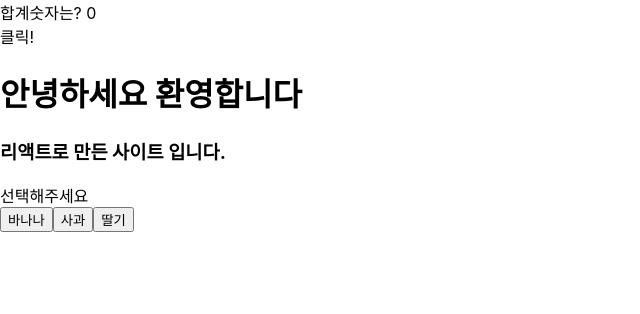
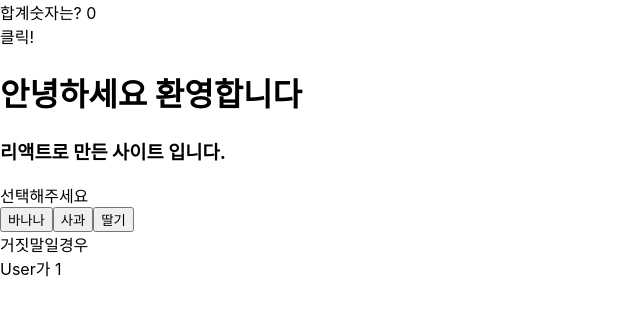
Before and after one commit to nawhlig/Todo_React, a React (Create React App) app in the folder todo/: page / in a window 1280 px wide. Shown: the top 314 px of the page, without its empty margins (0-640 px from the left). Built offline with nearby package versions, Linux system fonts and the light colour scheme.

Commit message:
jsx 조건처리(3항,즉시)
JSX문법중 조건처리
3항연산
즉시실행함수

```diff
--- a/todo/src/App.js
+++ b/todo/src/App.js
@@ -1,9 +1,28 @@
-import React from 'react';
-import 'App.css';
-import Count from "Count";
-import CompoWelcome from "CompoWelcome";
+import React from 'react'
+import 'App.css'
+import Count from "Count"
+import CompoWelcome from "CompoWelcome"
 import CompoReact from "CompoReact"
 import Compo_Button1 from "Compo_Button1"
+
+function JsxTest() {
+  const [a, setA] = React.useState(false);
+  const user = 1;
+  return(
+    <>
+      {a && true && <div>참 일경우만 나오는</div>}
+      {a ? <div>참일경우</div> : <div>거짓말일경우</div>}
+
+      {
+        (() => {
+          //함수
+          if(user==1){return <div>User가 1</div>}
+          else if (user==2){return <div>User가 2</div>}
+        })()
+      }
+    </>
+  );
+}
 
 
 function App() {
@@ -13,6 +32,7 @@ function App() {
      <CompoWelcome/>
      <CompoReact/>
      <Compo_Button1/>
+     <JsxTest/>
     </div>
   );
 }
```
